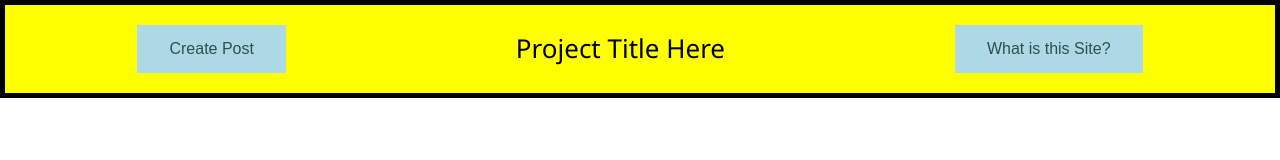
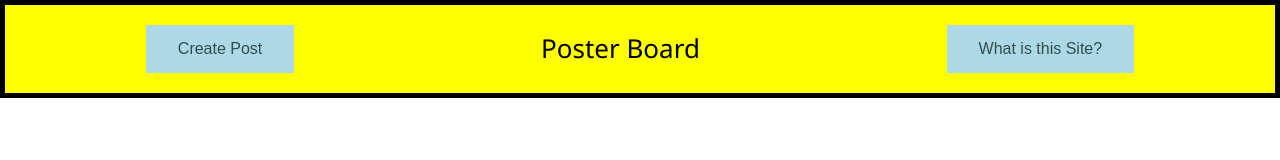
Before and after one commit to Scenes7/Poster-Board, a plain HTML site: page PosterBoardFrontend/index.html in a window 1280 px wide. Drawn offline with Linux system fonts and the light colour scheme; no server answers.

Commit message:
minor changes

```diff
--- a/PosterBoardFrontend/index.html
+++ b/PosterBoardFrontend/index.html
@@ -13,7 +13,7 @@
     <div class="siteHeader">
         <input type="button" value="Create Post" id="createPostButton" class="buttons">
         <p class="title">
-            Project Title Here
+            Poster Board
         </p>
         <input type="button" value="What is this Site?" style="float: right;" id="infoButton" class="buttons">
     </div>
```
